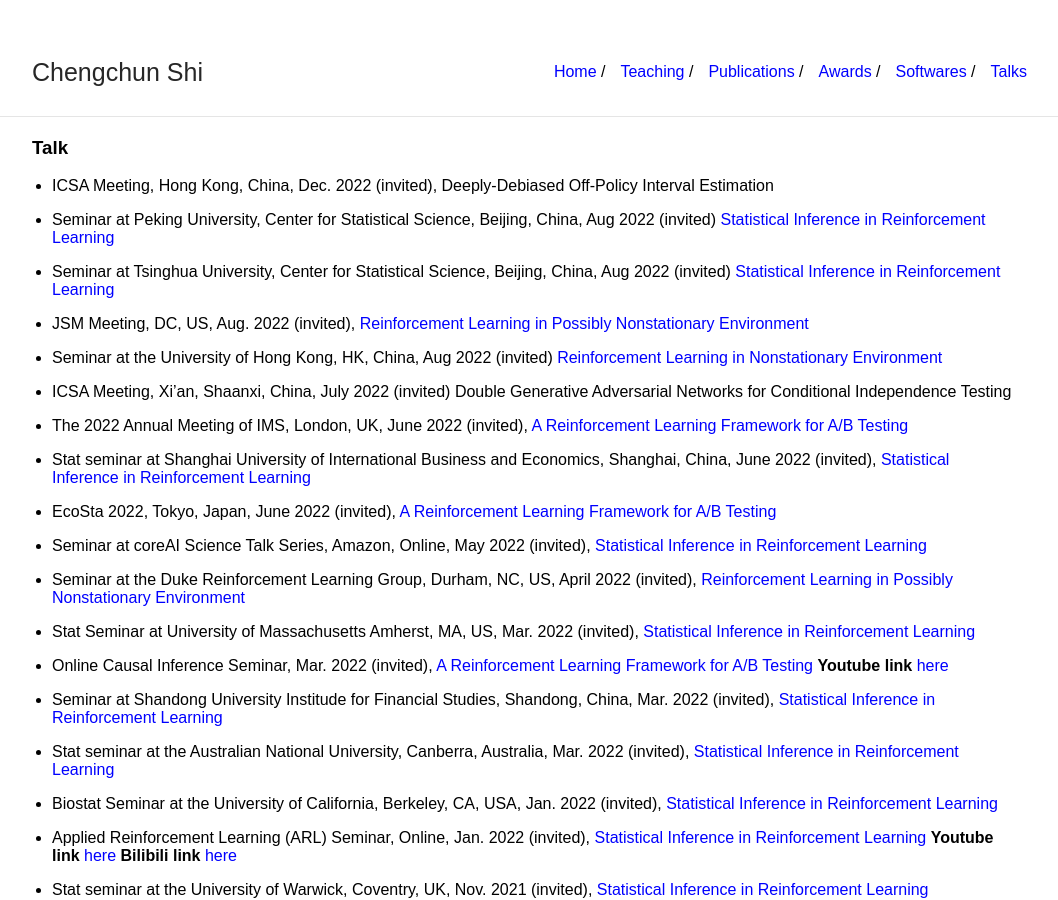
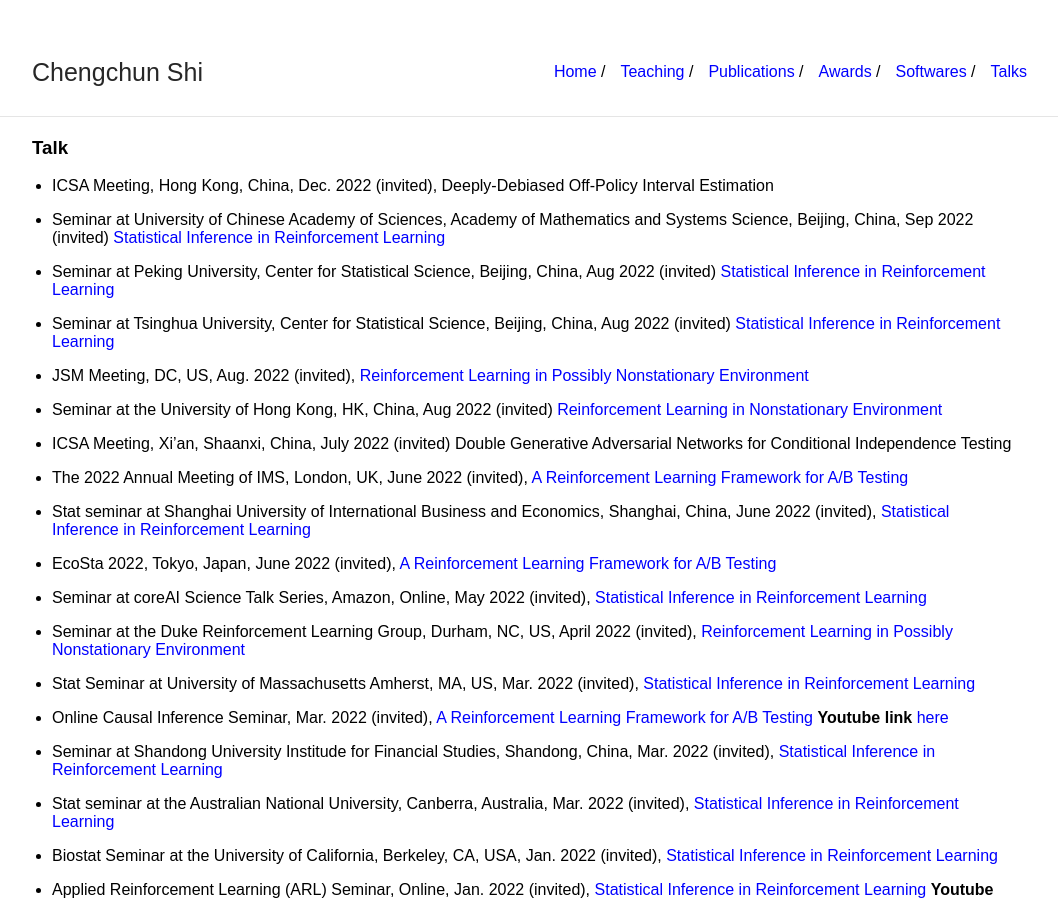
Before and after one commit to callmespring/callmespring.github.io, a Jekyll site: the page built from talk.md, in a window 1280 px wide and 900 px high. Shown: the whole window, without its empty margins (108-1166 px from the left). Built offline with Jekyll 4.4.1, drawn with Linux system fonts in a browser that asks for light colours.

Commit message:
Update talk.md

```diff
--- a/talk.md
+++ b/talk.md
@@ -6,6 +6,8 @@ title: Talk
 ### Talk
 
 * ICSA Meeting, Hong Kong, China, Dec. 2022 (invited), Deeply-Debiased Off-Policy Interval Estimation
+
+* Seminar at University of Chinese Academy of Sciences, Academy of Mathematics and Systems Science, Beijing, China, Sep 2022 (invited) [Statistical Inference in Reinforcement Learning](./slides/StatRL.pdf)
 
 * Seminar at Peking University, Center for Statistical Science, Beijing, China, Aug 2022 (invited) [Statistical Inference in Reinforcement Learning](./slides/StatRL.pdf)
 
```
